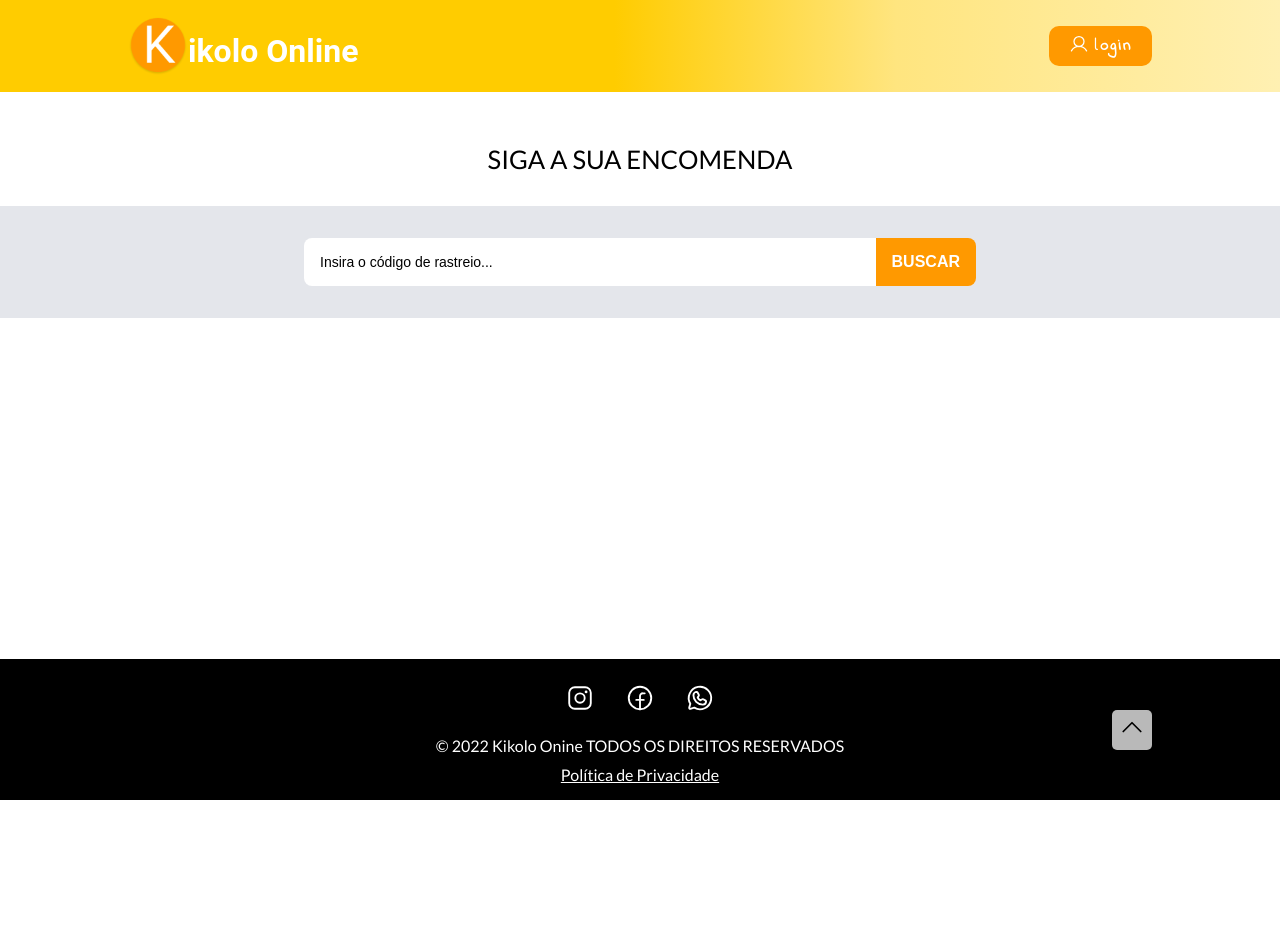
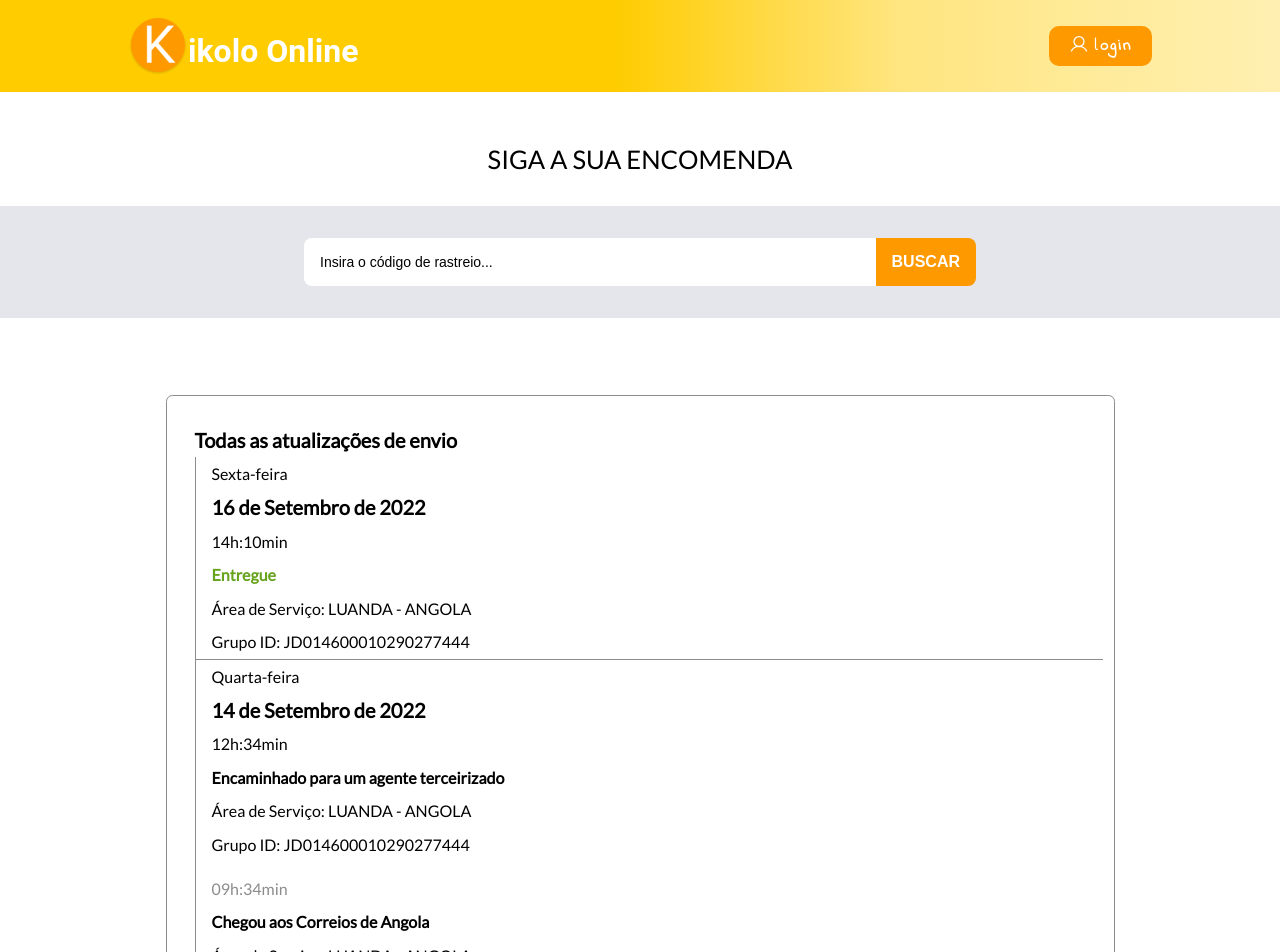
Before and after one commit to claudio-bravo/Kikolo-Tracking, a Next.js app: page / in a window 1280 px wide. Shown: the top 952 px of the page. Before the commit the page ends 800 px from the top, so only its background shows below. Built offline with nearby package versions, Linux system fonts and the light colour scheme.

Commit message:
feat: tracking Page

```diff
--- a/src/components/Footer/styles.module.scss
+++ b/src/components/Footer/styles.module.scss
@@ -1,11 +1,11 @@
 .footer {
-    position: absolute;
+   position: absolute;
     width: 100%;
     background: black;
     display: flex;
     align-items: center;
-    margin-top: 120px;
-    bottom: 0;
+    margin-top: 80px;
+    //bottom: 0;
 
     .container {
         padding: 1.5rem 1rem 1rem 1rem;
--- a/src/components/Main/index.tsx
+++ b/src/components/Main/index.tsx
@@ -1,4 +1,5 @@
 import styled from "./styles.module.scss";
+import { TrackingHistory } from "./trackingHistory";
 
 export function Main() {
   return (
@@ -12,6 +13,7 @@ export function Main() {
           </button>
         </div>
       </main>
+      <TrackingHistory />
     </section>
   );
 }
--- a/src/components/Main/styles.module.scss
+++ b/src/components/Main/styles.module.scss
@@ -1,6 +1,7 @@
 .section {
     display: flex;
     flex-direction: column;
+    height: auto;
 
     .title {
         text-align: center;
--- /dev/null
+++ b/src/components/Main/trackingHistory/index.tsx
@@ -0,0 +1,41 @@
+import styled from "./styles.module.scss";
+
+export function TrackingHistory() {
+  return (
+    <section className={styled.trackingHistory}>
+      <div className={styled.content}>
+        <h1>Todas as atualizações de envio</h1>
+        <div className={styled.tracking}>
+            <div className={styled.trackingContent}>
+                <span>Sexta-feira</span>
+                <h4 className={styled.textBold}>16 de Setembro de 2022</h4>
+                <span>14h:10min</span>
+            </div>
+            <span className={styled.delivered}>Entregue</span>
+            <span>Área de Serviço: LUANDA - ANGOLA</span>
+            <span>Grupo ID: JD014600010290277444</span>
+        </div>
+
+        <div className={styled.tracking}>
+            <div className={styled.trackingContent}>
+                <span>Quarta-feira</span>
+                <h4 className={styled.textBold}>14 de Setembro de 2022</h4>
+                <span>12h:34min</span>
+            </div>
+
+            <span className={styled.place}>Encaminhado para um agente terceirizado</span>
+            <span>Área de Serviço: LUANDA - ANGOLA</span>
+            <span>Grupo ID: JD014600010290277444</span>
+
+            <div className={styled.moreDescription}>
+                <span className={styled.time}>09h:34min</span>
+                <span className={styled.place}>Chegou aos Correios de Angola</span>
+                <span>Área de Serviço: LUANDA - ANGOLA</span>
+                <span>Grupo ID: JD014600010290277444</span>
+            </div>
+
+        </div>
+        </div>
+    </section>
+  );
+}
--- /dev/null
+++ b/src/components/Main/trackingHistory/styles.module.scss
@@ -0,0 +1,68 @@
+.trackingHistory {
+    display: flex;
+    justify-content: center;
+    height: max-content;
+    margin-top: 2.8rem;
+    padding: 2rem 1rem;
+    font-family: 'Lato', sans-serif;
+    position: relative;
+
+    .content {
+        width: 100%;
+        max-width: 891px;
+        padding: 1.75rem;
+        background: white;
+        border: 0.1rem solid #8c8c8c;
+        border-radius: 0.4rem;
+        position: relative;
+        line-height: 2.1rem;
+        h1 {
+            font-size: 20px;
+        }
+
+        .tracking {
+            display: flex;
+            flex-direction: column;
+            width: 100%;
+            height: auto;
+            padding-left: 1rem;
+            border-bottom: 1px solid #8c8c8c;
+            border-left: 1px solid #8c8c8c;
+
+            .delivered {
+                font-weight: bold;
+                color: #67a31d;
+            }
+            .place {
+                font-size: 16px;
+                font-weight: bold;
+            }
+            .moreDescription {
+                display: flex;
+                flex-direction: column;
+
+                .time {
+                    margin-top: 10px;
+                    color: #8c8c8c;
+                }
+            }
+
+            .trackingContent {
+                .textBold {
+                    font-size: 20px;
+                    font-weight: bold;
+                }
+            }
+        }
+    }
+
+    @media screen and (max-width: 360px) {
+        text-align: center;
+        span, .place {
+            font-size: 14px;
+        }
+        h1, .textBold {
+            font-size: 16px;
+        }
+    }
+}
```
